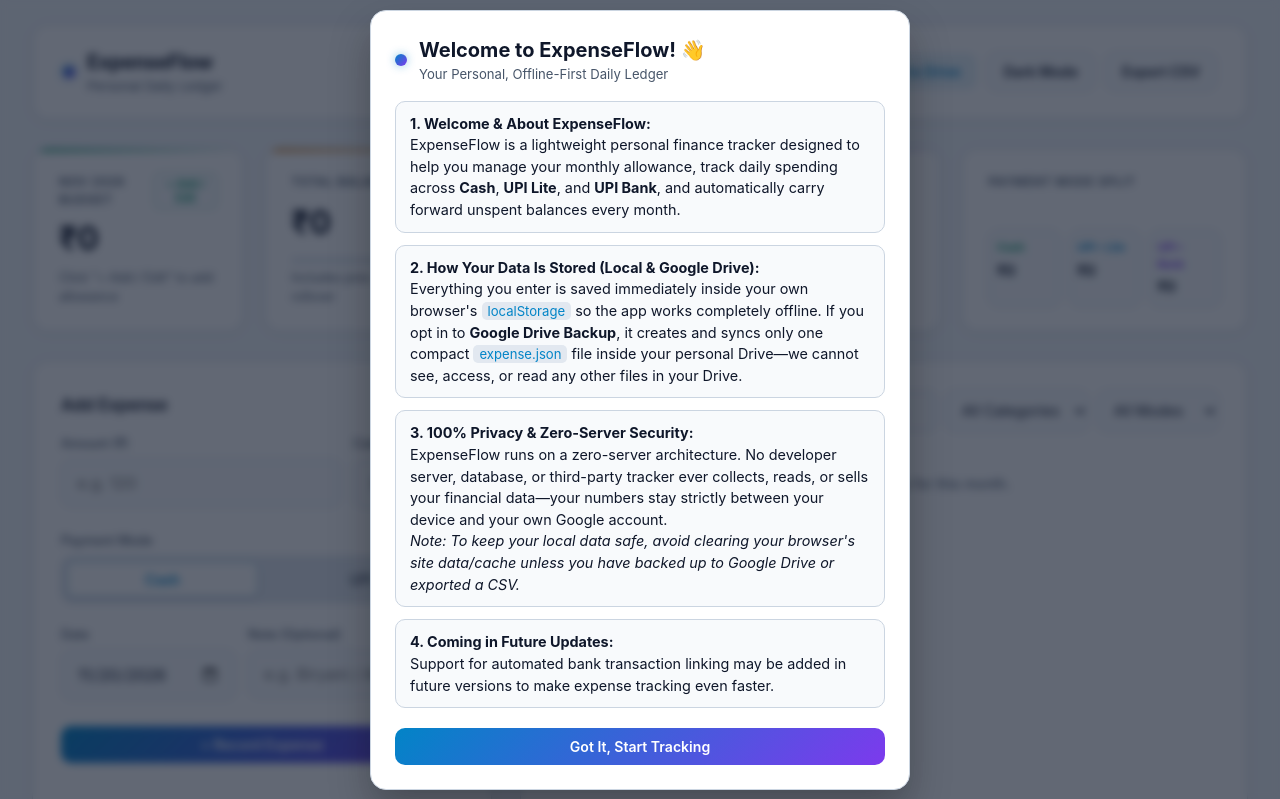
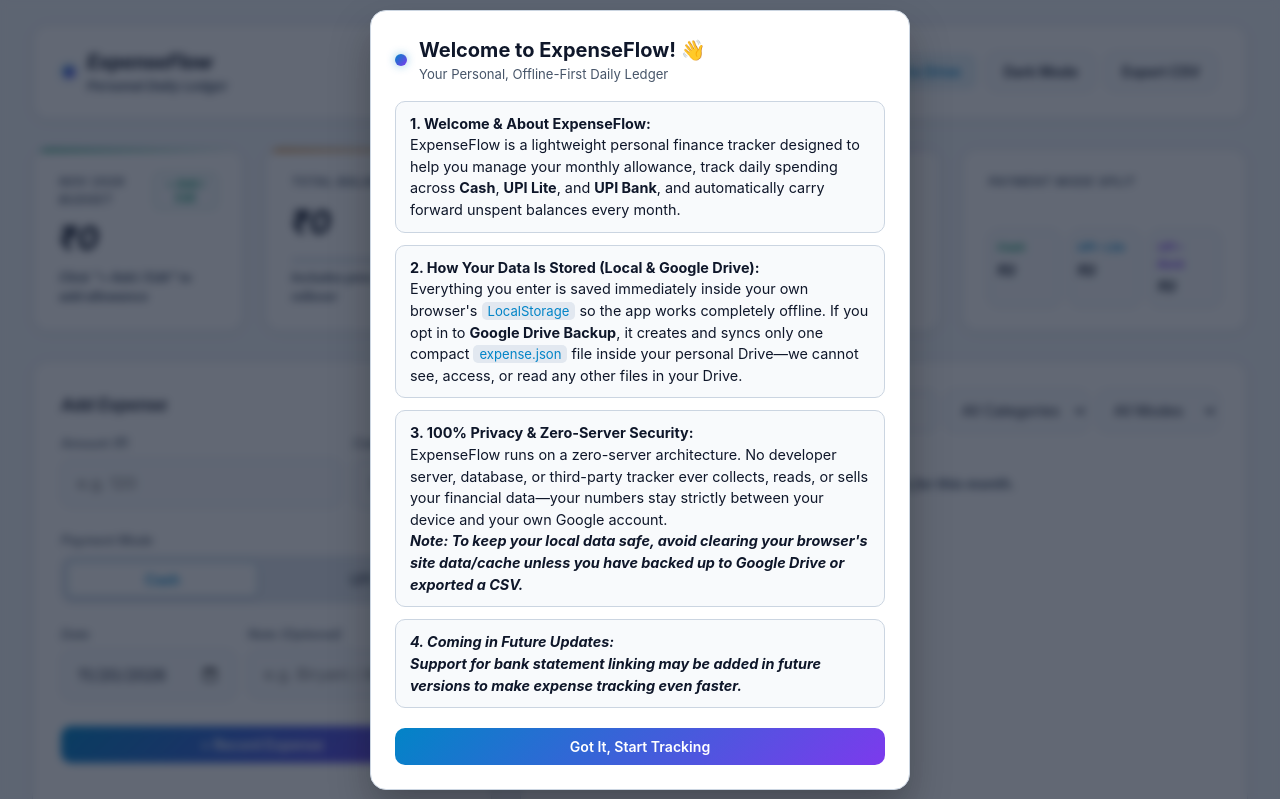
Before and after one commit to mdnihalaalum/ExpenseFlow, a plain HTML site: page index.html in a window 1280 px wide. Shown: the top 799 px of the page. Drawn offline with Linux system fonts and the light colour scheme.

Commit message:
Updated menu page content 4

```diff
--- a/index.html
+++ b/index.html
@@ -29,15 +29,15 @@
         </li>
         <li>
           <strong>2. How Your Data Is Stored (Local &amp; Google Drive):</strong><br />
-          Everything you enter is saved immediately inside your own browser's <code>localStorage</code> so the app works completely offline. If you opt in to <strong>Google Drive Backup</strong>, it creates and syncs only one compact <code>expense.json</code> file inside your personal Drive—we cannot see, access, or read any other files in your Drive.
+          Everything you enter is saved immediately inside your own browser's <code>LocalStorage</code> so the app works completely offline. If you opt in to <strong>Google Drive Backup</strong>, it creates and syncs only one compact <code>expense.json</code> file inside your personal Drive—we cannot see, access, or read any other files in your Drive.
         </li>
         <li>
           <strong>3. 100% Privacy &amp; Zero-Server Security:</strong><br />
-          ExpenseFlow runs on a zero-server architecture. No developer server, database, or third-party tracker ever collects, reads, or sells your financial data—your numbers stay strictly between your device and your own Google account. <em><br>Note: To keep your local data safe, avoid clearing your browser's site data/cache unless you have backed up to Google Drive or exported a CSV.</em>
+          ExpenseFlow runs on a zero-server architecture. No developer server, database, or third-party tracker ever collects, reads, or sells your financial data—your numbers stay strictly between your device and your own Google account. <em><br><strong>Note: To keep your local data safe, avoid clearing your browser's site data/cache unless you have backed up to Google Drive or exported a CSV.</strongem>
         </li>
         <li>
           <strong>4. Coming in Future Updates:</strong><br />
-          Support for automated bank transaction linking may be added in future versions to make expense tracking even faster.
+          Support for bank statement linking may be added in future versions to make expense tracking even faster.
         </li>
       </ul>
     </div>
```
